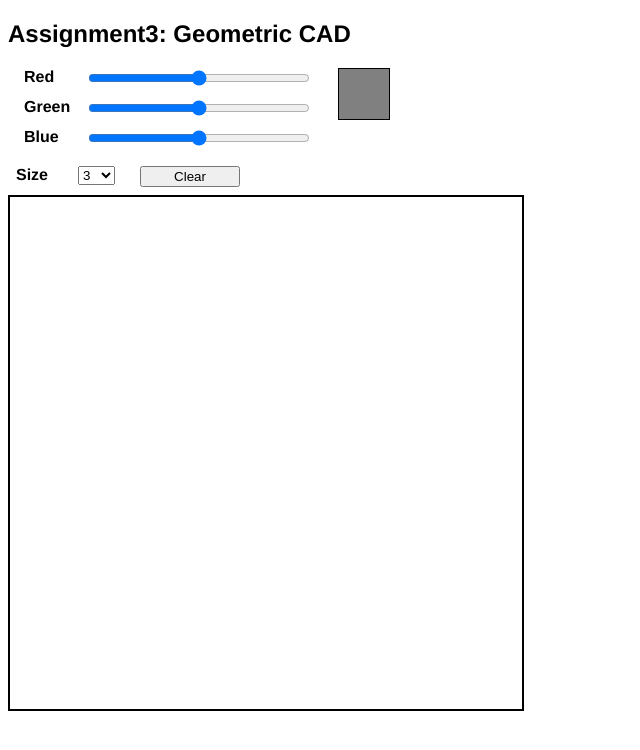
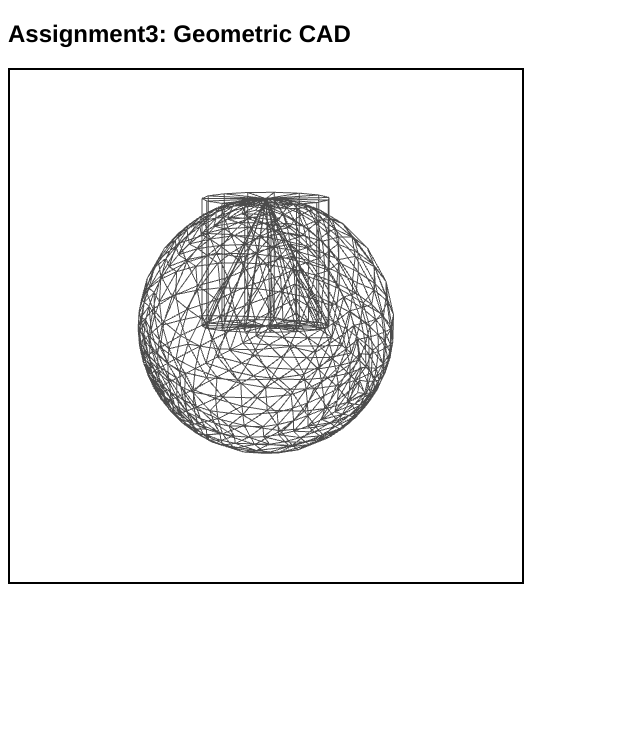
Before and after one commit to eschwabe/graphics-webgl, a plain HTML site: page assignment3/index.html in a window 1280 px wide. Shown: the whole page, without its empty margins (0-640 px from the left). Drawn offline with Linux system fonts and the light colour scheme; animation ran at ten frames a second.

Commit message:
Implement basic rendering for cone, cylinders, and spheres.

```diff
--- a/assignment3/cad.js
+++ b/assignment3/cad.js
@@ -4,9 +4,16 @@ var canvas;
 var gl;
 var color = vec4(0.0, 0.0, 0.0, 1.0);
 var colors = [];
-var points = [];
-var points_index = 0;
-var redraw = false;
+
+var numPointsCone, numPointsCylinder, numPointsSphere;
+var vBufferCone, vBufferCylinder, vBufferSphere;
+var vPosition, vColor;
+
+var modelViewMatrix, projectionMatrix;
+var modelViewMatrixLoc, projectionMatrixLoc;
+var eye = vec3(1.0, 1.0, 1.0);
+var at = vec3(0.0, 0.0, 0.0);
+var up = vec3(0.0, 1.0, 0.0);
 
 // Initialize window
 window.onload = function init() {
@@ -20,109 +27,178 @@ window.onload = function init() {
 
   gl.viewport(0, 0, canvas.width, canvas.height);
   gl.clearColor(1.0, 1.0, 1.0, 1.0);
+  gl.enable(gl.DEPTH_TEST);
 
-  //  Load shaders and initialize attribute buffers
+  // Load shaders and initialize attribute buffers
   var program = initShaders(gl, "vertex-shader", "fragment-shader");
   gl.useProgram(program);
 
-  var vBuffer = gl.createBuffer();
-  gl.bindBuffer(gl.ARRAY_BUFFER, vBuffer);
+  // Create object vertices
+  vBufferCone = gl.createBuffer();
+  gl.bindBuffer(gl.ARRAY_BUFFER, vBufferCone);
+  var cone = unitCone();
+  numPointsCone = cone.length;
+  gl.bufferData(gl.ARRAY_BUFFER, flatten(cone), gl.STATIC_DRAW);
 
-  var vPosition = gl.getAttribLocation(program, "vPosition");
-  gl.vertexAttribPointer(vPosition, 2, gl.FLOAT, false, 0, 0);
+  vBufferCylinder = gl.createBuffer();
+  gl.bindBuffer(gl.ARRAY_BUFFER, vBufferCylinder);
+  var cylinder = unitCylinder();
+  numPointsCylinder = cylinder.length;
+  gl.bufferData(gl.ARRAY_BUFFER, flatten(cylinder), gl.STATIC_DRAW);
+
+  vBufferSphere = gl.createBuffer();
+  gl.bindBuffer(gl.ARRAY_BUFFER, vBufferSphere);
+  var sphere = unitSphere();
+  numPointsSphere = sphere.length;
+  gl.bufferData(gl.ARRAY_BUFFER, flatten(sphere), gl.STATIC_DRAW);
+
+  vPosition = gl.getAttribLocation(program, "vPosition");
+  gl.vertexAttribPointer(vPosition, 4, gl.FLOAT, false, 0, 0);
   gl.enableVertexAttribArray(vPosition);
 
+  // Compute model, view, projection matricies
+  modelViewMatrixLoc = gl.getUniformLocation( program, "modelViewMatrix" );
+  projectionMatrixLoc = gl.getUniformLocation( program, "projectionMatrix" );
+
+  modelViewMatrix = lookAt(eye, at, up);
+  projectionMatrix = ortho(-2.0, 2.0, -2.0, 2.0, -4, 4);
+
+  gl.uniformMatrix4fv( modelViewMatrixLoc, false, flatten(modelViewMatrix) );
+  gl.uniformMatrix4fv( projectionMatrixLoc, false, flatten(projectionMatrix) );
+
+/*
   var cBuffer = gl.createBuffer();
   gl.bindBuffer(gl.ARRAY_BUFFER, cBuffer);
 
   var vColor = gl.getAttribLocation(program, "vColor");
   gl.vertexAttribPointer(vColor, 4, gl.FLOAT, false, 0, 0);
   gl.enableVertexAttribArray(vColor);
+  */
 
-  lineWidthUpdate();
-  colorUpdate();
   render();
-
-  // Handle mousedown event
-  canvas.addEventListener("mousedown", function(event) {
-    // Start new line segment
-    if (!redraw) {
-      points.push(computePoint(event, canvas));
-      colors.push(color);
-      redraw = true;
-    }
-  });
-
-  // Handle mouseup event
-  canvas.addEventListener("mouseup", function(event) {
-    // End line segment
-    points.push(computePoint(event, canvas));
-    colors.push(color);
-    redraw = false;
-  });
-
-  // Handle mousemove event
-  canvas.addEventListener("mousemove", function(event) {
-    if (redraw) {
-      // Compute and store new vertex
-      points.push(computePoint(event, canvas));
-      points.push(computePoint(event, canvas));
-      gl.bindBuffer(gl.ARRAY_BUFFER, vBuffer);
-      gl.bufferData(gl.ARRAY_BUFFER, flatten(points), gl.STATIC_DRAW);
-      points_index = points.length-1;
-
-      // Store vertex color
-      colors.push(color);
-      colors.push(color);
-      gl.bindBuffer(gl.ARRAY_BUFFER, cBuffer);
-      gl.bufferData(gl.ARRAY_BUFFER, flatten(colors), gl.STATIC_DRAW);
-    }
-  });
-
-  // Handle color input event
-  document.getElementById("range-red").onchange = colorUpdate;
-  document.getElementById("range-green").onchange = colorUpdate;
-  document.getElementById("range-blue").onchange = colorUpdate;
-  document.getElementById("range-blue").onchange = colorUpdate;
-  document.getElementById("line-size").onchange = lineWidthUpdate;
-}
-
-// Compute mouse pointer location from event
-function computePoint(event, canvas) {
-  // var vertex = vec2(2 * event.clientX / canvas.width - 1,
-  //   2 * (canvas.height - event.clientY) / canvas.height - 1);
-  var rect = event.target.getBoundingClientRect();
-  var x = ((event.clientX - rect.left) - canvas.width/2)/(canvas.width/2);
-  var y = (canvas.height/2 - (event.clientY - rect.top))/(canvas.height/2);
-  return vec2(x,y);
-}
-
-// Update line width
-function lineWidthUpdate() {
-  var selectLine = document.getElementById("line-size");
-  gl.lineWidth(selectLine.options[selectLine.selectedIndex].value);
 }
 
 // Render
+var theta = 0.0
+var phi = 0.0;
 function render() {
-  gl.clear(gl.COLOR_BUFFER_BIT);
-  gl.drawArrays(gl.LINES, 0, points_index);
+  theta += 0.005;
+  phi += 0.008;
+  eye = vec3(Math.sin(theta)*Math.cos(phi),
+    Math.sin(theta)*Math.sin(phi), Math.cos(theta));
+
+  modelViewMatrix = lookAt(eye, at , up);
+
+  gl.uniformMatrix4fv( modelViewMatrixLoc, false, flatten(modelViewMatrix) );
+
+  gl.clear(gl.COLOR_BUFFER_BIT | gl.DEPTH_BUFFER_BIT);
+
+  gl.bindBuffer(gl.ARRAY_BUFFER, vBufferCone);
+  gl.vertexAttribPointer(vPosition, 4, gl.FLOAT, false, 0, 0);
+  gl.drawArrays(gl.LINES, 0, numPointsCone);
+
+  gl.bindBuffer(gl.ARRAY_BUFFER, vBufferCylinder);
+  gl.vertexAttribPointer(vPosition, 4, gl.FLOAT, false, 0, 0);
+  gl.drawArrays(gl.LINES, 0, numPointsCylinder);
+
+  gl.bindBuffer(gl.ARRAY_BUFFER, vBufferSphere);
+  gl.vertexAttribPointer(vPosition, 4, gl.FLOAT, false, 0, 0);
+  gl.drawArrays(gl.LINES, 0, numPointsSphere);
+
   window.requestAnimFrame(render);
 }
 
-// Clear screen
-function clearScreen() {
-  points = [];
-  colors = [];
-  points_index = 0;
+function unitCylinder() {
+  var cylinder = [];
+  var divisions = 15;
+  var r = 0.5;
+  for(var i = 0; i < divisions; ++i) {
+    var theta = i/divisions * 2*Math.PI;
+    var ntheta = (i+1)/divisions * 2*Math.PI;
+    // center to cone base
+    cylinder.push(vec4(0, 0, 0));
+    cylinder.push(vec4(r*Math.cos(theta), 0, r*Math.sin(theta)));
+    // cone base to next cone base
+    cylinder.push(vec4(r*Math.cos(theta), 0, r*Math.sin(theta)));
+    cylinder.push(vec4(r*Math.cos(ntheta), 0, r*Math.sin(ntheta)));
+    // top center to cone top
+    cylinder.push(vec4(0, r*2, 0));
+    cylinder.push(vec4(r*Math.cos(theta), r*2, r*Math.sin(theta)));
+    // cone top to next cone top
+    cylinder.push(vec4(r*Math.cos(theta), r*2, r*Math.sin(theta)));
+    cylinder.push(vec4(r*Math.cos(ntheta), r*2, r*Math.sin(ntheta)));
+    // cone base to top
+    cylinder.push(vec4(r*Math.cos(theta), 0, r*Math.sin(theta)));
+    cylinder.push(vec4(r*Math.cos(theta), r*2, r*Math.sin(theta)));
+  }
+  return cylinder;
 }
 
-// Update selected color
-function colorUpdate() {
-  var red = document.getElementById("range-red").value;
-  var green = document.getElementById("range-green").value;
-  var blue = document.getElementById("range-blue").value;
-  var colorbox = document.getElementById("color-box");
-  color = vec4(red/255.0, green/255.0, blue/255.0, 1.0);
-  colorbox.style.backgroundColor = "rgb("+red+","+green+","+blue+")";
+function unitCone() {
+  var cone = [];
+  var divisions = 15;
+  var r = 0.5;
+  for(var i = 0; i < divisions; ++i) {
+    var theta = i/divisions * 2*Math.PI;
+    var ntheta = (i+1)/divisions * 2*Math.PI;
+    // center to cone base
+    cone.push(vec4(0, 0, 0));
+    cone.push(vec4(r*Math.cos(theta), 0, r*Math.sin(theta)));
+    // cone base to next cone base
+    cone.push(vec4(r*Math.cos(theta), 0, r*Math.sin(theta)));
+    cone.push(vec4(r*Math.cos(ntheta), 0, r*Math.sin(ntheta)));
+    // cone base to top
+    cone.push(vec4(r*Math.cos(theta), 0, r*Math.sin(theta)));
+    cone.push(vec4(0, r*2, 0));
+  }
+  return cone;
 }
+
+// Generate lines for displaying a triangle
+function triangle(points, a, b, c) {
+  points.push(a);
+  points.push(b);
+  points.push(b);
+  points.push(c);
+  points.push(c);
+  points.push(a);
+}
+
+// Divide triangle to form sphere
+function divideTriangle(points, a, b, c, count) {
+  if ( count > 0 ) {
+    var ab = mix( a, b, 0.5);
+    var ac = mix( a, c, 0.5);
+    var bc = mix( b, c, 0.5);
+
+    ab = normalize(ab, true);
+    ac = normalize(ac, true);
+    bc = normalize(bc, true);
+
+    divideTriangle(points, a, ab, ac, count-1);
+    divideTriangle(points, ab, b, bc, count-1);
+    divideTriangle(points, bc, c, ac, count-1);
+    divideTriangle(points, ab, bc, ac, count-1);
+  }
+  else {
+    triangle(points, a, b, c);
+  }
+}
+
+// Generate a unit-size sphere shape
+function unitSphere() {
+  var divisions = 4;
+  var sphere = [];
+
+  var va = vec4(0.0, 0.0, -1.0);
+  var vb = vec4(0.0, 0.942809, 0.333333);
+  var vc = vec4(-0.816497, -0.471405, 0.333333);
+  var vd = vec4(0.816497, -0.471405, 0.333333);
+
+  divideTriangle(sphere, va, vb, vc, divisions);
+  divideTriangle(sphere, vd, vc, vb, divisions);
+  divideTriangle(sphere, va, vd, vb, divisions);
+  divideTriangle(sphere, va, vc, vd, divisions);
+
+  return sphere;
+}
--- a/assignment3/index.html
+++ b/assignment3/index.html
@@ -9,20 +9,18 @@
 
   <script id="vertex-shader" type="x-shader/x-vertex">
     attribute vec4 vPosition;
-    attribute vec4 vColor;
-    varying vec4 fColor;
+    uniform mat4 modelViewMatrix;
+    uniform mat4 projectionMatrix;
     void main() {
-      gl_Position = vPosition;
-      fColor = vColor;
+      gl_Position = projectionMatrix*modelViewMatrix*vPosition;
       gl_PointSize = 10.0;
     }
   </script>
 
   <script id="fragment-shader" type="x-shader/x-fragment">
     precision mediump float;
-    varying vec4 fColor;
     void main() {
-      gl_FragColor = fColor;
+      gl_FragColor = vec4(.3, .3, .3, 1);
     }
   </script>
 
@@ -40,67 +38,6 @@
     </div>
 
     <div class="first">
-      <div class="grid4">
-        <div class="first">
-          <div class="grid1">
-            <strong>Red</strong>
-          </div>
-          <div class="grid3">
-            <input id="range-red" style="width: 100%;" type="range" min="0" max="255"></input>
-          </div>
-        </div>
-
-        <div class="first">
-          <div class="grid1">
-            <strong>Green</strong>
-          </div>
-          <div class="grid3">
-            <input id="range-green" style="width: 100%;" type="range" min="0" max="255"></input>
-          </div>
-        </div>
-
-        <div class="first">
-          <div class="grid1">
-            <strong>Blue</strong>
-          </div>
-          <div class="grid3">
-            <input id="range-blue" style="width: 100%;" type="range" min="0" max="255"></input>
-          </div>
-        </div>
-      </div>
-      <div class="grid4">
-        <div class="first">
-          <div class="grid4">
-            <div id="color-box" style="width: 50px; height: 50px; border-style: solid; border-width: 1px"></div>
-          </div>
-        </div>
-      </div>
-    </div>
-    <div class="first">
-      <div class="grid1">
-        <strong>Size</strong>
-      </div>
-      <div class="grid1">
-        <select id="line-size">
-          <option value="1">1</option>
-          <option value="2">2</option>
-          <option value="3" selected>3</option>
-          <option value="4">4</option>
-          <option value="5">5</option>
-          <option value="6">6</option>
-          <option value="7">7</option>
-          <option value="8">8</option>
-          <option value="9">9</option>
-          <option value="10">10</option>
-        </select>
-      </div>
-      <div class="grid2">
-        <button style="width: 100px;" onclick="clearScreen();">Clear</button>
-      </div>
-    </div>
-
-
-    <div class="first">
       <canvas id="gl-canvas" width="512" height="512" style="border-style: solid; border-width: 2px">
         Canvas Not Supported!
       </canvas>
```
